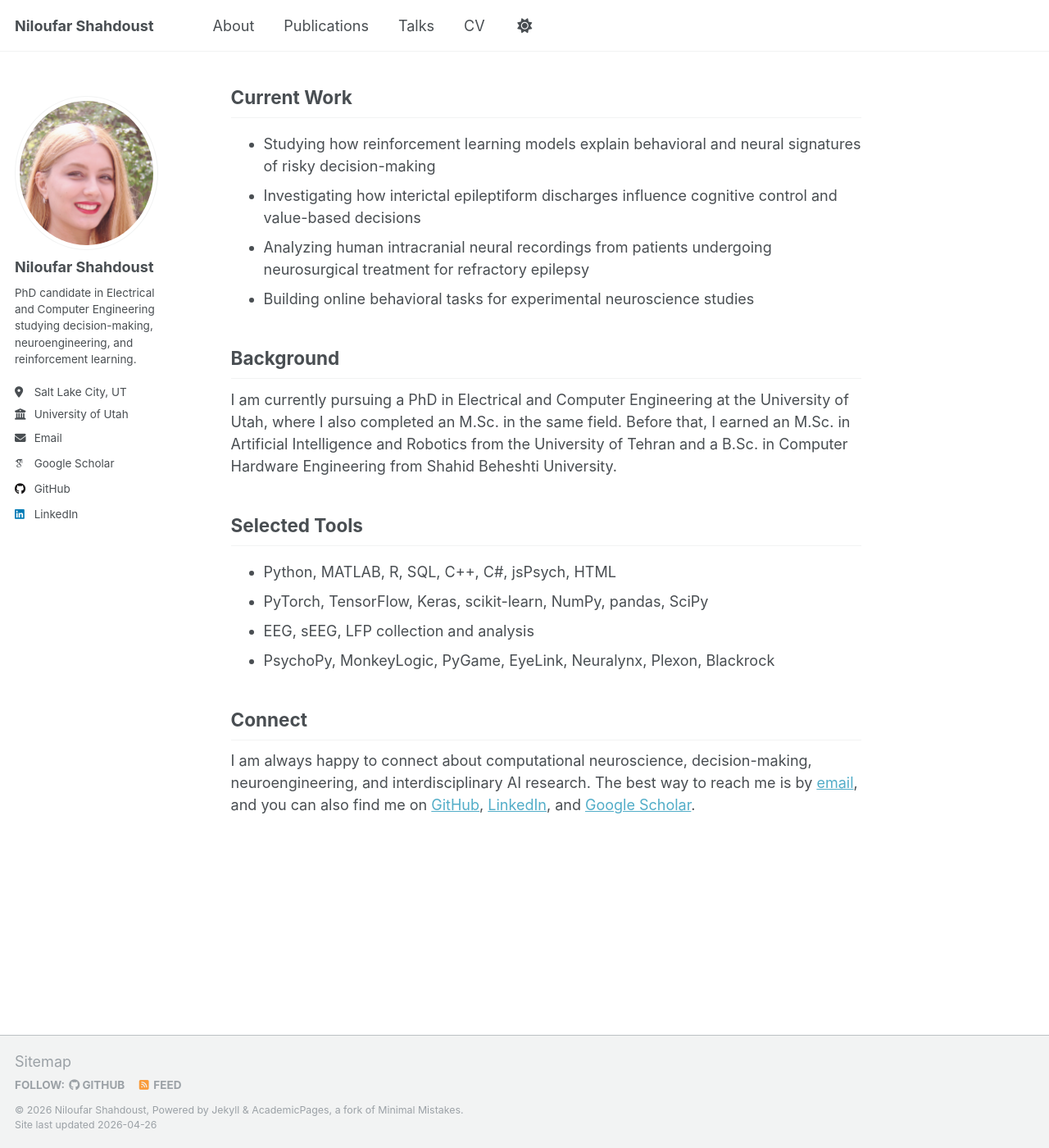
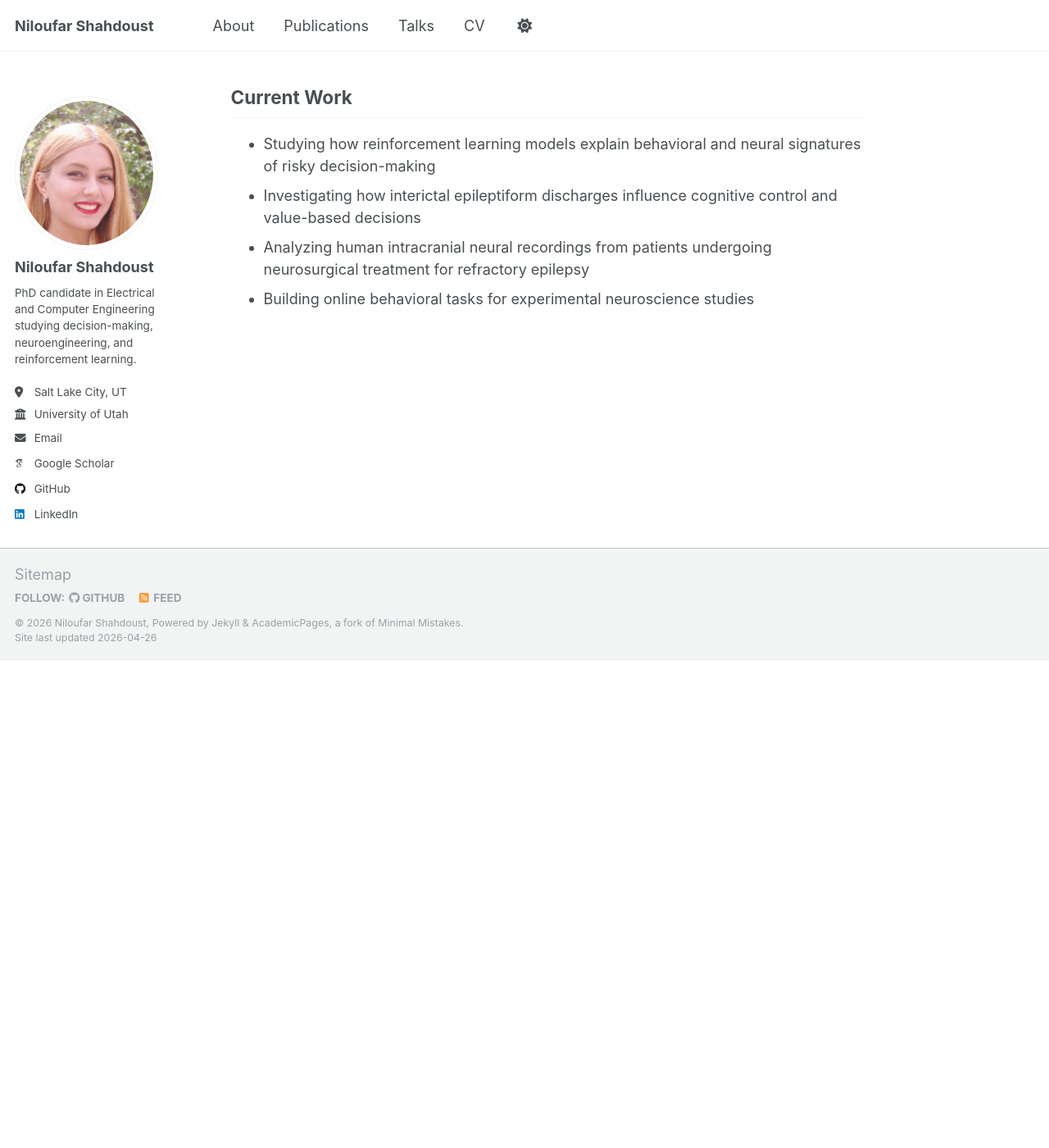
Before and after one commit to NiloufarShahdoustU/NiloufarShahdoustU.github.io, a Jekyll site: the page built from _pages/about.md, in a window 1280 px wide and 1400 px high, scrolled down 594 px. Shown: the whole window at 82% size. Built offline with Jekyll 4.4.1, drawn with Linux system fonts in a browser that asks for light colours; some web fonts are replaced; a script that is not in the unit is left out.

Commit message:
Trim about page sections

```diff
--- a/_pages/about.md
+++ b/_pages/about.md
@@ -25,18 +25,3 @@ I work with intracranial recordings including LFP, sEEG, and single-neuron data,
 - Investigating how interictal epileptiform discharges influence cognitive control and value-based decisions
 - Analyzing human intracranial neural recordings from patients undergoing neurosurgical treatment for refractory epilepsy
 - Building online behavioral tasks for experimental neuroscience studies
-
-## Background
-
-I am currently pursuing a PhD in Electrical and Computer Engineering at the University of Utah, where I also completed an M.Sc. in the same field. Before that, I earned an M.Sc. in Artificial Intelligence and Robotics from the University of Tehran and a B.Sc. in Computer Hardware Engineering from Shahid Beheshti University.
-
-## Selected Tools
-
-- Python, MATLAB, R, SQL, C++, C#, jsPsych, HTML
-- PyTorch, TensorFlow, Keras, scikit-learn, NumPy, pandas, SciPy
-- EEG, sEEG, LFP collection and analysis
-- PsychoPy, MonkeyLogic, PyGame, EyeLink, Neuralynx, Plexon, Blackrock
-
-## Connect
-
-I am always happy to connect about computational neuroscience, decision-making, neuroengineering, and interdisciplinary AI research. The best way to reach me is by [email](mailto:niloufar.shahdoust@utah.edu), and you can also find me on [GitHub](https://github.com/NiloufarShahdoustU), [LinkedIn](https://www.linkedin.com/in/niloufar-shahdoust-634b3b16a/), and [Google Scholar](https://scholar.google.com/citations?user=4wpcf0wAAAAJ&hl=en).
```
